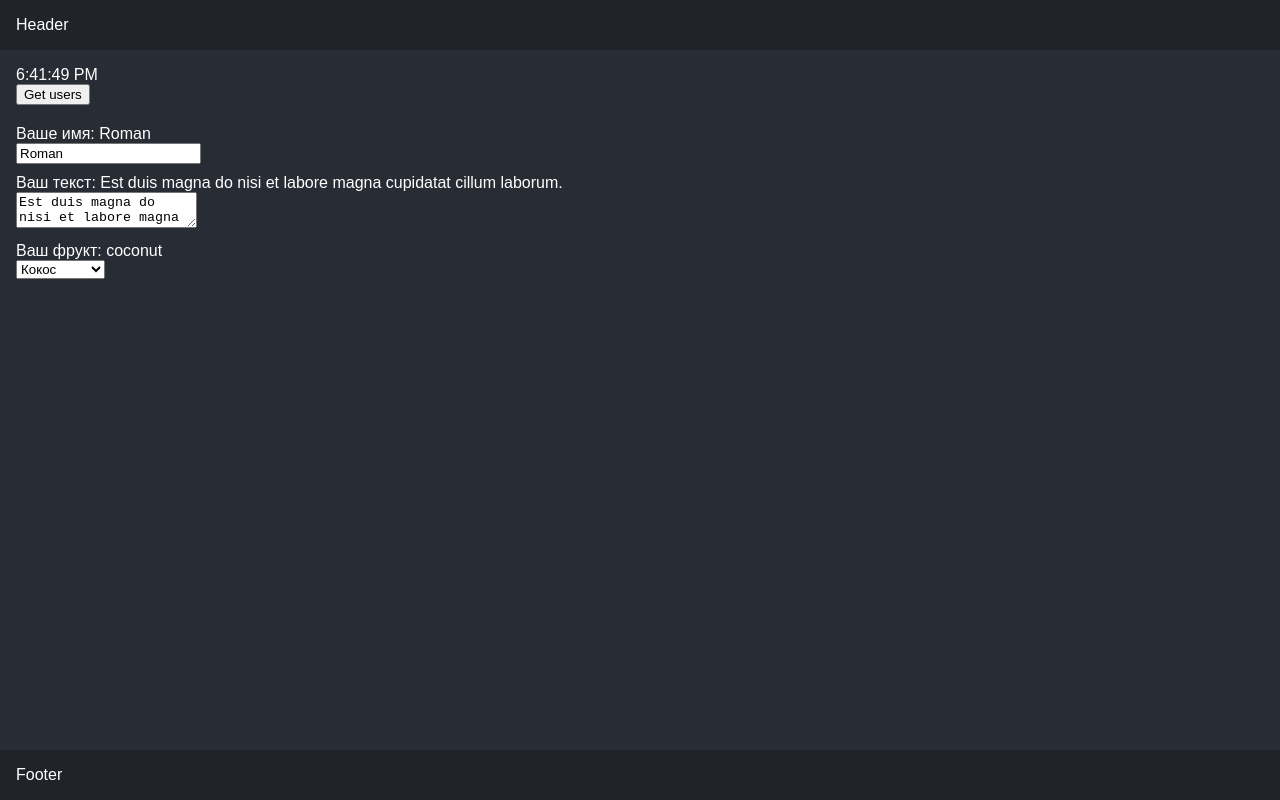
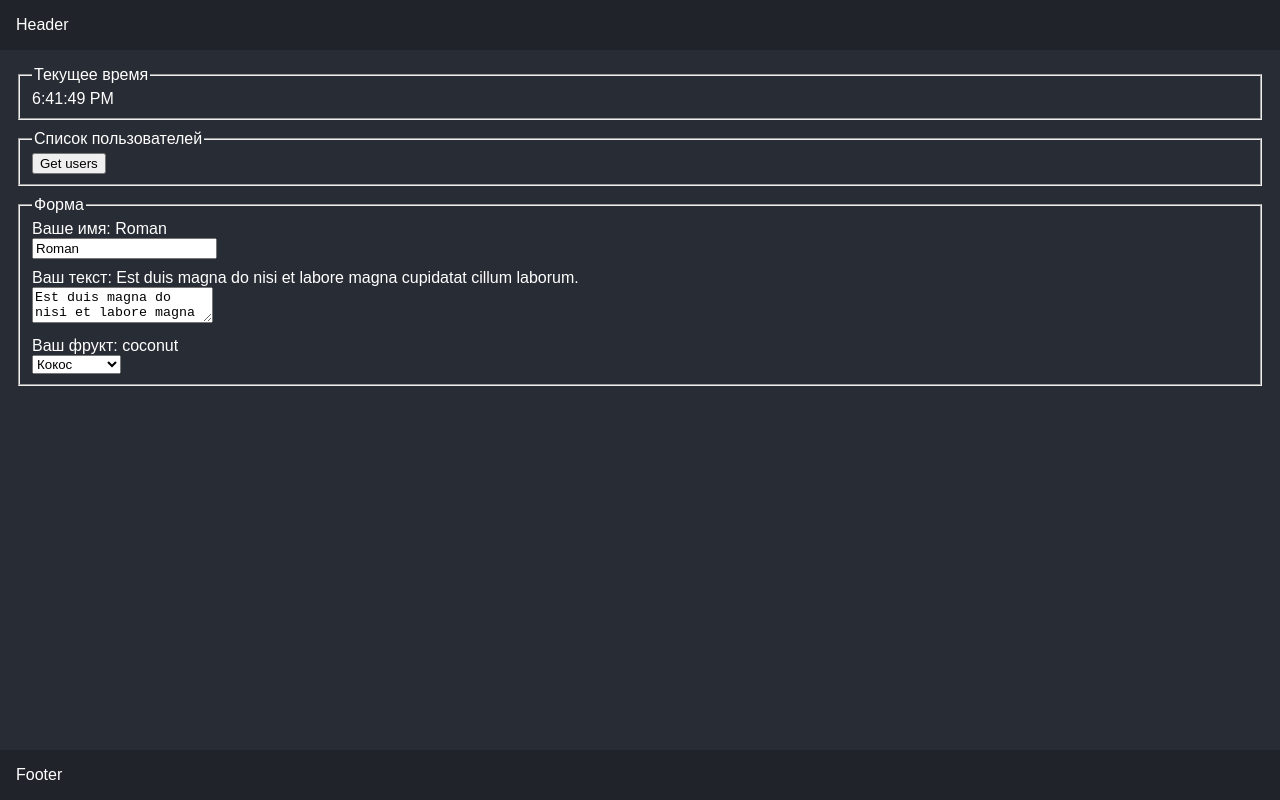
Before and after one commit to Hellek/react-learn, a React (Create React App) app: page / in a window 1280 px wide. Built offline with nearby package versions, Linux system fonts and the light colour scheme.

Commit message:
chore tiny design update

```diff
--- a/src/components/Clock.js
+++ b/src/components/Clock.js
@@ -24,7 +24,12 @@ class Clock extends React.Component {
   }
 
   render() {
-    return <div>{this.state.time.toLocaleTimeString()}</div>
+    return (
+      <fieldset>
+        <legend>Текущее время</legend>
+        {this.state.time.toLocaleTimeString()}
+      </fieldset>
+    )
   }
 }
 
--- a/src/components/Form.js
+++ b/src/components/Form.js
@@ -16,7 +16,9 @@ class Form extends React.Component {
 
 	render() {
 		return (
-			<div style={{ margin: '20px 0' }}>
+			<fieldset>
+				<legend>Форма</legend>
+
 				<div>Ваше имя:  {this.state.firstName || 'не указано'}</div>
 				<input
 					name="firstName"
@@ -43,7 +45,7 @@ class Form extends React.Component {
 					<option value="coconut">Кокос</option>
 					<option value="mango">Манго</option>
 				</select>
-			</div>
+			</fieldset>
 		)
 	}
 }
--- a/src/components/Users.js
+++ b/src/components/Users.js
@@ -49,14 +49,16 @@ class Users extends React.Component {
 
 	render() {
 		return (
-			<div>
+			<fieldset>
+				<legend>Список пользователей</legend>
+
 				<button
 					onClick={this.setUsers}
 					disabled={this.usersLoading}
 				>Get users</button>
 
 				<UsersList users={this.state.users}/>
-			</div>
+			</fieldset>
 		)
 	}
 }
--- a/src/index.css
+++ b/src/index.css
@@ -29,3 +29,7 @@ header, main, footer {
 code {
   font-family: monospace;
 }
+
+fieldset {
+  margin-bottom: 10px;
+}
```
